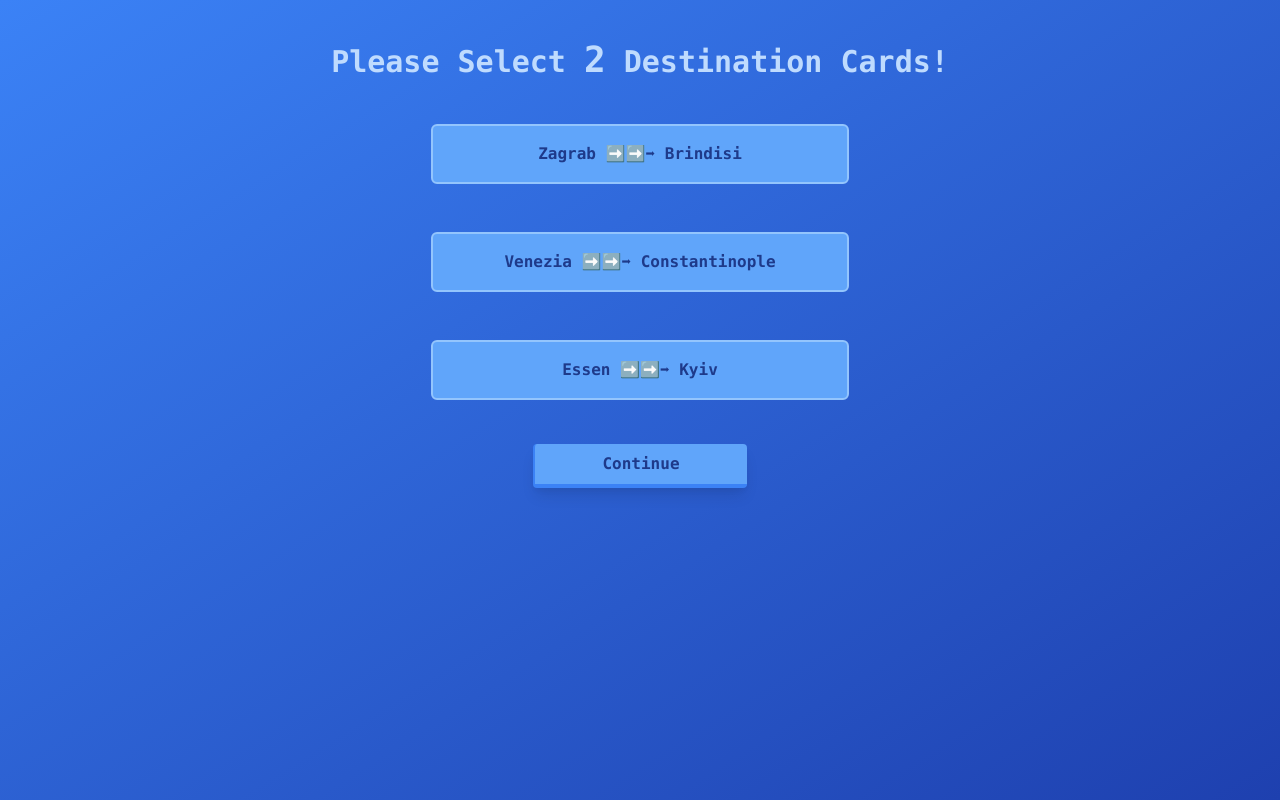
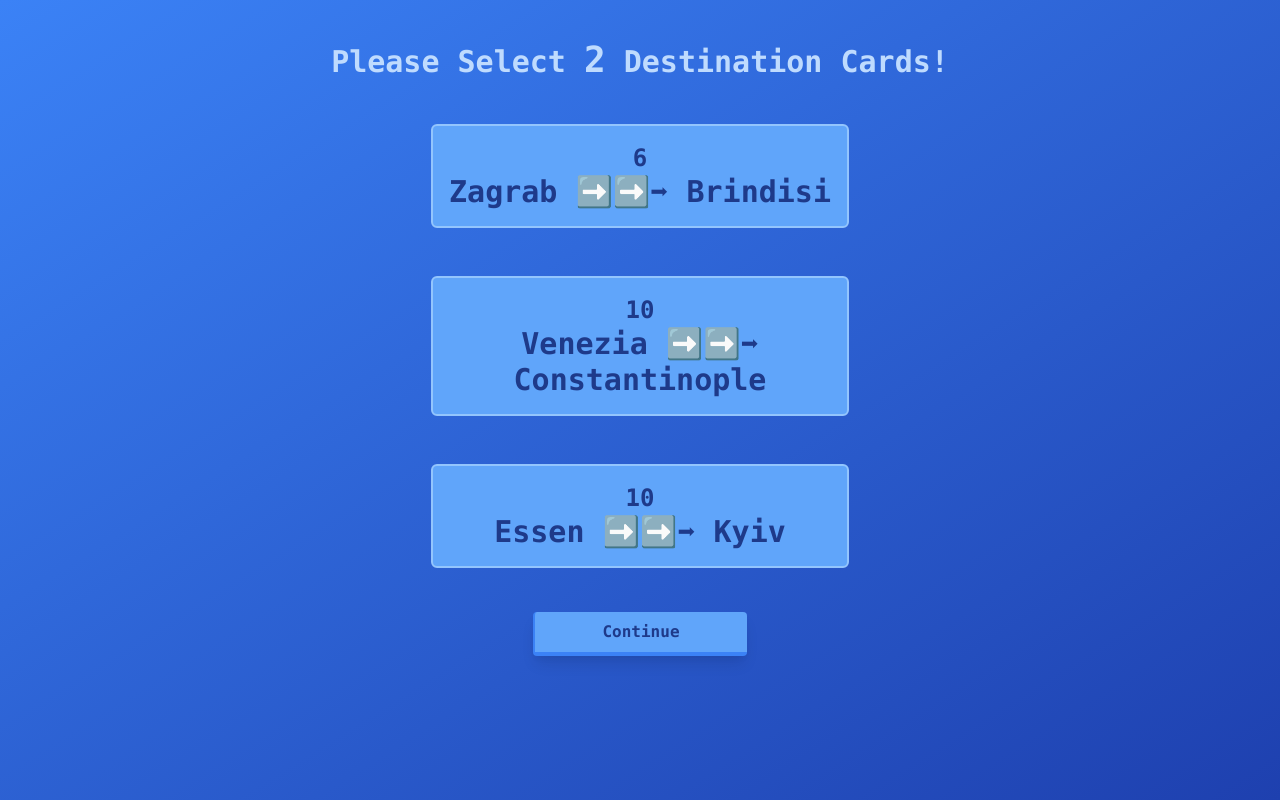
Before and after one commit to balazstasi/TicketToRide, a React (Create React App) app: page /destination-card-select in a window 1280 px wide. Built offline with nearby package versions, Linux system fonts and the light colour scheme.

Commit message:
Destination cards for player one are selectable

```diff
--- a/src/RandomCard.jsx
+++ /dev/null
@@ -1,36 +0,0 @@
-import React from "react";
-
-const RandomCard = () => {
-  return (
-    <div>
-      <div className="min-h-screen bg-gray-200 flex justify-center items-center">
-        <div className="max-w-sm bg-white border-2 border-gray-300 p-6 rounded-md tracking-wide shadow-lg">
-          <div id="header" className="flex items-center mb-4">
-            <img
-              alt="avatar"
-              className="w-20 rounded-full border-2 border-gray-300"
-              src="https://picsum.photos/seed/picsum/200"
-            />
-            <div id="header-text" className="leading-5 ml-6 sm">
-              <h4 id="name" className="text-xl font-semibold">
-                John Doe
-              </h4>
-              <h5 id="job" className="font-semibold text-blue-600">
-                Designer
-              </h5>
-            </div>
-          </div>
-          <div id="quote">
-            <img
-              alt="avatar2"
-              className="w-full border-2 border-gray-300 mx-2"
-              src="https://picsum.photos/seed/picsum/200"
-            />
-          </div>
-        </div>
-      </div>
-    </div>
-  );
-};
-
-export default RandomCard;
--- a/src/common/destination-card.jsx
+++ b/src/common/destination-card.jsx
@@ -1,12 +1,20 @@
 import React from "react";
 
-const DestinationCard = ({ from, to, destination, click }) => {
+const DestinationCard = ({ from, to, destination, click, toggled }) => {
   console.log(from, to, destination);
+  const { value } = destination;
   return (
-    <div className="w-full flex justify-center mt-10" onClick={click}>
+    <div className={"w-full flex justify-center mt-10"} onClick={click}>
       <div className="w-1/3 self-center">
-        <p className="bg-blue-400 m-1 text-blue-900  hover:bg-blue-500 border-2 border-blue-300 cursor-pointer select-none rounded-md p-4 text-center font-semibold">
-          {from + " ➡️➡️➡ " + to}
+        <p
+          className={`${
+            toggled ? "bg-blue-700 text-blue-300" : "bg-blue-400 hover:bg-blue-500 text-blue-900"
+          } m-1  border-2 border-blue-300 cursor-pointer select-none rounded-md p-4 text-center font-semibold`}
+        >
+          <div className="flex flex-col">
+            <span className="text-2xl">{value}</span>
+            <span className="text-3xl">{from + " ➡️➡️➡ " + to}</span>
+          </div>
         </p>
       </div>
     </div>
--- a/src/pages/destination-card-select.jsx
+++ b/src/pages/destination-card-select.jsx
@@ -3,11 +3,18 @@ import DestinationCard from "../common/destination-card";
 import { Context } from "../store/store";
 import { Button } from "../common/button";
 import { Link } from "react-router-dom";
+import { useDispatch } from "react-redux";
+import { useSelector } from "react-redux";
 import { getRandomDestination } from "../utils/getRandomDestination";
+import { toggleDestinationOne } from "../store/slices/playerOneSlice";
 
 const DestinationCardSelect = () => {
   const [state, dispatch] = useContext(Context);
+
   const [destinations, setDestinations] = useState([]);
+  const s = useSelector((state) => state.playerOne);
+  const d = useDispatch();
+
   useEffect(() => {
     dispatch({ type: "SET_GAME_STATE", payload: "DESTINATION_CARD_SELECT" });
   }, []);
@@ -18,10 +25,14 @@ const DestinationCardSelect = () => {
     console.log(destResult);
     setDestinations(destResult);
   }, []);
+
+  useEffect(() => {
+    console.log(s);
+  }, [s]);
+
   return (
     <div className="flex flex-col">
       <h1 className="text-center mt-10 font-bold text-3xl text-blue-200 select-none">
-        {/* TODO: EZT IRD MAJD AT A MERETEZEST */}
         Please Select <span className="text-4xl">2</span> Destination Cards!
       </h1>
 
@@ -29,16 +40,18 @@ const DestinationCardSelect = () => {
         return (
           <DestinationCard
             destination={dest}
+            toggled={s.destinations.find((d) => d.id === dest.id)}
             from={dest.fromCity}
             to={dest.toCity}
-            click={() => {
-              if (!state[1].destinations.find((destination) => destination.id === dest.id)) {
-                dispatch({
-                  type: "ADD_DESTINATION_TO_PLAYER",
-                  payload: { playerNumber: 1, destination: dest },
-                });
-              }
-            }}
+            // click={() => {
+            //   if (!state[1].destinations.find((destination) => destination.id === dest.id)) {
+            //     dispatch({
+            //       type: "ADD_DESTINATION_TO_PLAYER",
+            //       payload: { playerNumber: 1, destination: dest },
+            //     });
+            //   }
+            // }}
+            click={() => d(toggleDestinationOne(dest))}
           />
         );
       })}
--- a/src/store/slices/playerOneSlice.js
+++ b/src/store/slices/playerOneSlice.js
@@ -16,20 +16,26 @@ export const playerOneSlice = createSlice({
     destinations: [],
   },
   reducers: {
-    addCard: {
+    addCardOne: {
       reducer: (state, action) => {
         const { color } = action.payload;
         state.cards[color]++;
       },
     },
-    addDestination: {
+    toggleDestinationOne: {
       // Add Destination to array or delete it if it's already there
       reducer: (state, action) => {
-        const { destination } = action.payload;
+        console.log("ACTION", action);
+        const destination = action.payload;
         const searchedDestIdx = state.destinations.findIndex((dest) => dest.id === destination.id);
-        if (!searchedDestIdx) {
+
+        state.destinations.forEach((d) => console.log(d));
+        console.log(searchedDestIdx);
+        if (searchedDestIdx === -1) {
+          console.log("ADDING");
           state.destinations.push(destination);
         } else {
+          console.log("REMOVING");
           state.destinations.splice(searchedDestIdx, 1);
         }
       },
@@ -37,6 +43,6 @@ export const playerOneSlice = createSlice({
   },
 });
 
-export const { addCard, addDestination } = playerOneSlice.actions;
+export const { addCardOne, toggleDestinationOne } = playerOneSlice.actions;
 
 export default playerOneSlice.reducer;
```
